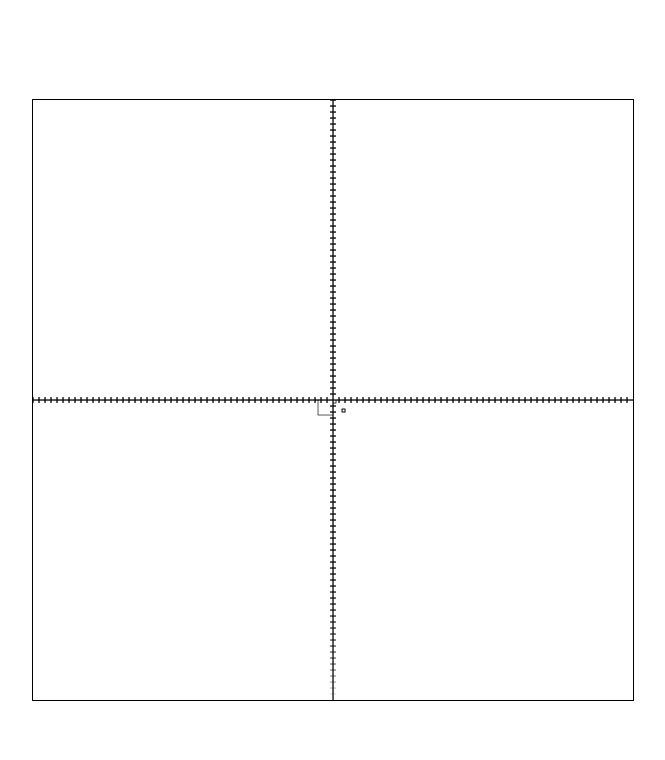
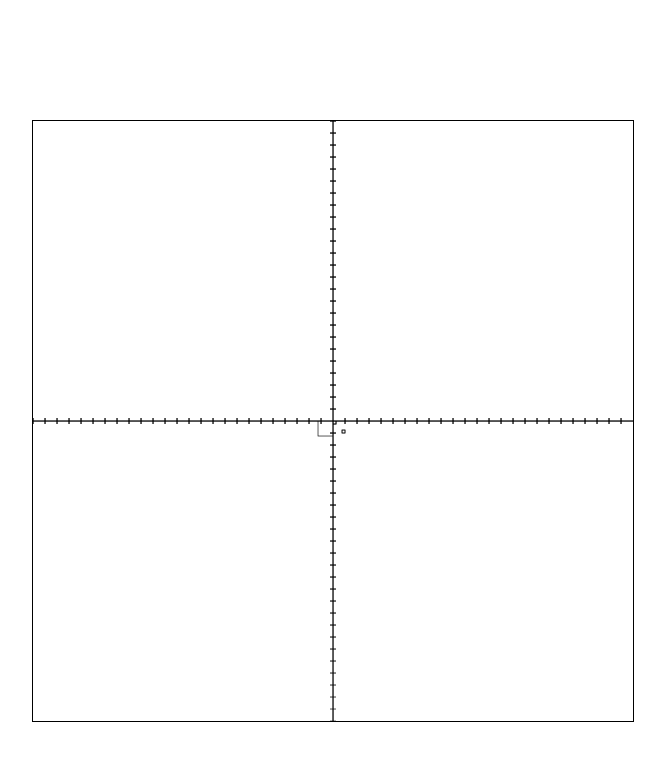
Before and after one commit to Treszyk/Graphing-Calculator, a plain HTML site: page index.html in a window 1280 px wide. Shown: the whole page, without its empty margins (307-972 px from the left). Drawn offline with Linux system fonts and the light colour scheme.

Commit message:
Optimized scaling

```diff
--- a/graph.js
+++ b/graph.js
@@ -7,7 +7,7 @@ let drag = false;
 const one_unit = 10;//in pixels
 let camera_x = canvas.width/2;
 let camera_y = canvas.height/2;
-
+const pos = document.querySelector('h1#pos');
 
 class CoordinateSystem {
     constructor(){//x, y, w, h, color) {
@@ -20,16 +20,15 @@ class CoordinateSystem {
 
     draw_horizontal(ctx) {
         //horizontal line
-        ctx.color
         ctx.moveTo(-1000, 0);
         ctx.lineTo(1000, 0);
         ctx.stroke();
-        ctx.lineWidth = 0.25;
         //drawing units(optimize by the viewport)
-        for(let i = -500/10; i<500/10; i++) {
+        //the 0.5 is for scale = 2 :D there's a problem when you drag to the right maybe some absolute values would fix it? or it's because im not considering the scale
+        for(let i = Math.floor((-canvas.width/2 - move_x)/20*(1/scale)); i<Math.ceil((canvas.width/2 - move_x)/20*(1/scale)); i++) {
             if(i) {
-                ctx.moveTo(10 * i, 5);
-                ctx.lineTo(10*i, -5);
+                ctx.moveTo(20 * i, 5);
+                ctx.lineTo(20*i, -5);
                 ctx.stroke();
             }
         }
@@ -40,18 +39,19 @@ class CoordinateSystem {
         ctx.moveTo(0, -1000);
         ctx.lineTo(0, 1000);
         ctx.stroke();
-        ctx.lineWidth = 0.25;
-        for(let i = -500/10; i<500/10; i++) {
+        for(let i = Math.floor((-canvas.height/2 - move_y)/20*(1/scale)); i<Math.ceil((canvas.height/2 - move_y)/20*(1/scale))+5; i++) {
             if(i) {
-                ctx.moveTo(5, 10*i);
-                ctx.lineTo(-5, 10*i);
+                ctx.moveTo(5, 20*i);
+                ctx.lineTo(-5, 20*i);
                 ctx.stroke();
             }
         }
     }
     draw_object(ctx) {
+        ctx.lineWidth = 0.25;
         this.draw_horizontal(ctx);
         this.draw_vertical(ctx);
+        ctx.lineWidth = 1;
     }
 }
 
@@ -62,13 +62,13 @@ function draw() {
       ctx.reset();
       ctx.translate(canvas.width/2 + move_x,canvas.height/2 + move_y);
       ctx.scale(scale,scale);
-
       ctx.strokeRect(0, 0, 5, 5);
       ctx.strokeRect(15, 15, 5, 5);
       ctx.strokeRect(15, 15, 5, 5);
       ctx.strokeRect(-25, 0, 25, 25);
       const grid = new CoordinateSystem();
       grid.draw_object(ctx);
+      ctx.strokeRect(-(camera_x - 500)*(1/scale),-(camera_y-500)*(1/scale), 5, 5);//-(camera_x - 500)*(1/scale) is the center x coordinateo f the center of the vieport in the coordinate system
       ctx.strokeRect(-(camera_x - 500)*0.5,-(camera_y-500)*0.5, 5, 5);//0.5 for scale = 2
     }
 }
@@ -80,7 +80,7 @@ function resize(event) {
 
 
     // Restrict scale
-    scale = Math.min(Math.max(1, scale), 8);
+    scale = Math.min(Math.max(0.1, scale), 16);
     scale = Math.round(scale * 10)/10;
     console.log(scale);
 
@@ -91,6 +91,7 @@ function resize(event) {
         draw();
     }
     console.log('xd');
+    pos.innerHTML = `X: ${move_x}, Y: ${move_y} ZOOM: ${scale}`;
 }
 
 window.addEventListener("load", draw);
@@ -108,6 +109,7 @@ canvas.addEventListener('mousemove', (e) => {
         console.log(camera_x, camera_y);
         draw();
     }
+    pos.innerHTML = `X: ${move_x}, Y: ${move_y} ZOOM: ${scale}`;
 })
 canvas.addEventListener('mouseup', () => {
     drag = false;
--- a/index.html
+++ b/index.html
@@ -7,7 +7,10 @@
     <link rel="stylesheet" href="style.css">
 </head>
 <body>
-    <canvas id="graph" width="1000" height="1000"></canvas>
+    <div id="holder">
+        <h1 id="pos"></h1>
+        <canvas id="graph" width="1000" height="1000"></canvas>
+    </div>
     <script src="graph.js"></script>
 </body>
 </html>
--- a/style.css
+++ b/style.css
@@ -13,3 +13,20 @@ canvas {
     height: 600px;
     width: 600px;
 }
+div#holder {
+    display: flex;
+    flex-direction: column;
+}
+h1 {
+    display: flex;
+    -moz-user-select: -moz-none;
+    -khtml-user-select: none;
+    -webkit-user-select: none;
+
+    /*
+      Introduced in IE 10.
+      See http://ie.microsoft.com/testdrive/HTML5/msUserSelect/
+    */
+    -ms-user-select: none;
+    user-select: none;
+}
```
